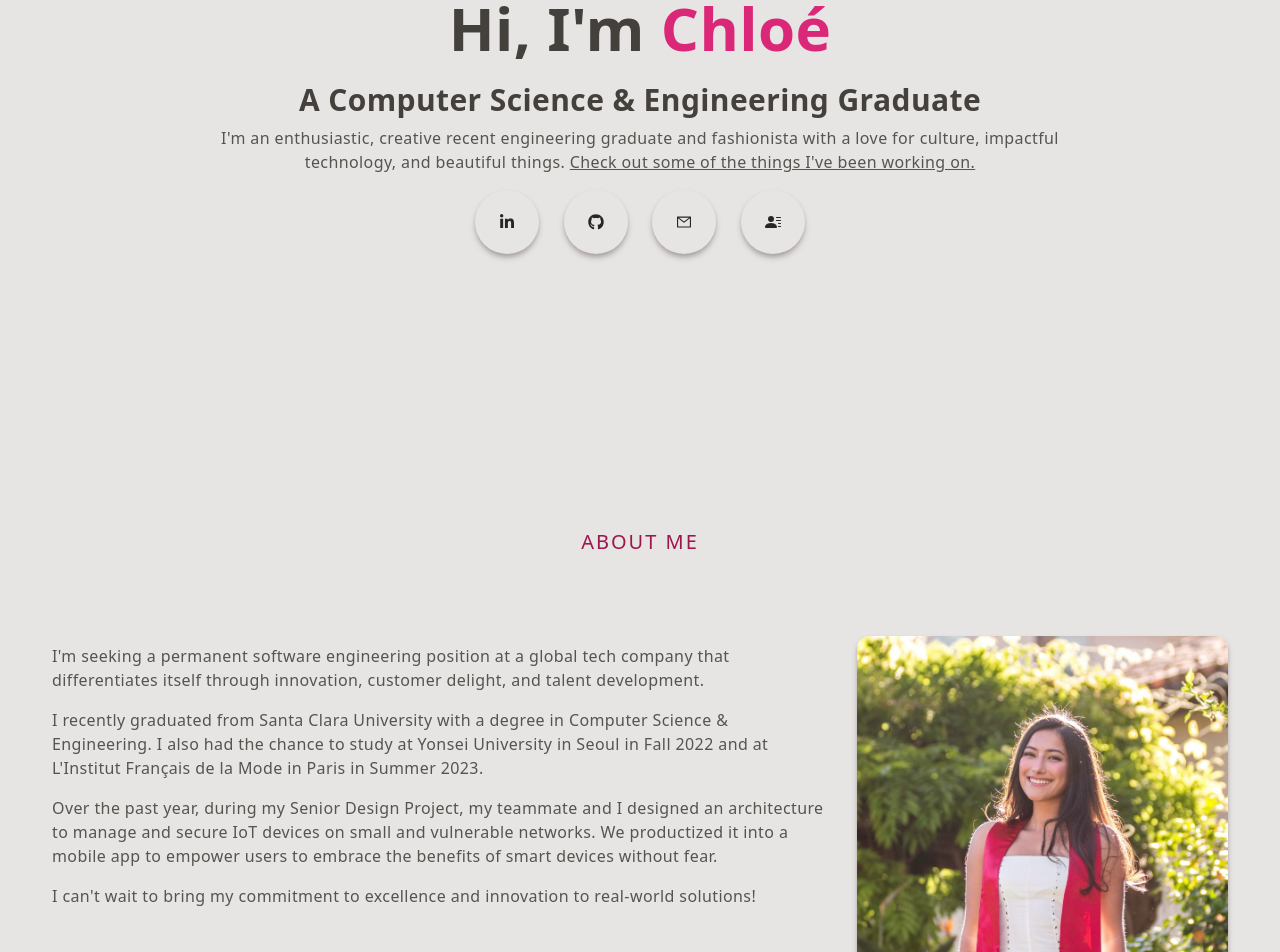
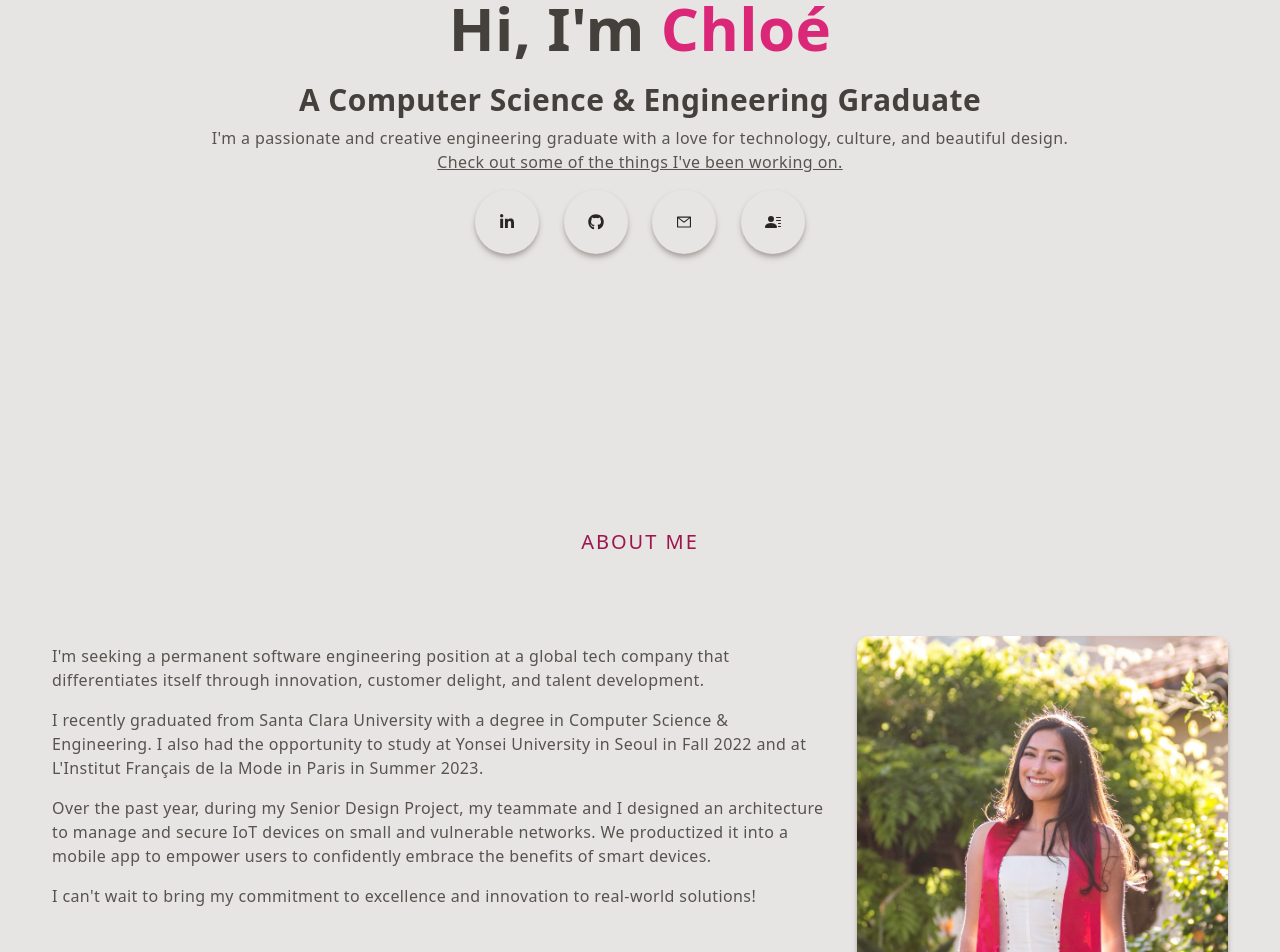
Before and after one commit to cnmorali/Personal-Website, a Next.js app: page / in a window 1280 px wide. Shown: the part 280-1232 px from the top of the page. Built offline with nearby package versions, Linux system fonts and the light colour scheme.

Commit message:
Small edits

```diff
--- a/src/app/components/About.jsx
+++ b/src/app/components/About.jsx
@@ -9,8 +9,8 @@ const About = () => {
       <div className='max-w-[1240px] m-auto md:grid grid-cols-3 gap-8 p-8'>
         <div className='col-span-2'>
           <p className='py-2 text-stone-600'>I&apos;m seeking a permanent software engineering position at a global tech company that differentiates itself through innovation, customer delight, and talent development.</p>
-          <p className='py-2 text-stone-600'>I recently graduated from Santa Clara University with a degree in Computer Science & Engineering. I also had the chance to study at Yonsei University in Seoul in Fall 2022 and at L&apos;Institut Français de la Mode in Paris in Summer 2023.</p>
-          <p className='py-2 text-stone-600'> Over the past year, during my Senior Design Project, my teammate and I designed an architecture to manage and secure IoT devices on small and vulnerable networks. We productized it into a mobile app to empower users to embrace the benefits of smart devices without fear.</p>
+          <p className='py-2 text-stone-600'>I recently graduated from Santa Clara University with a degree in Computer Science & Engineering. I also had the opportunity to study at Yonsei University in Seoul in Fall 2022 and at L&apos;Institut Français de la Mode in Paris in Summer 2023.</p>
+          <p className='py-2 text-stone-600'> Over the past year, during my Senior Design Project, my teammate and I designed an architecture to manage and secure IoT devices on small and vulnerable networks. We productized it into a mobile app to empower users to confidently embrace the benefits of smart devices.</p>
           <p className='py-2 text-stone-600'>I can&apos;t wait to bring my commitment to excellence and innovation to real-world solutions!</p>
         </div>
         <div className='w-full h-auto m-auto flex items-center justify-center'>
--- a/src/app/components/Main.jsx
+++ b/src/app/components/Main.jsx
@@ -20,7 +20,7 @@ const Main = () => {
                     </h2>
 
                     <p className="text-stone-600 max-w-[70%] m-auto">
-                        I&apos;m an enthusiastic, creative recent engineering graduate and fashionista with a love for culture, impactful technology, and beautiful things.{' '}
+                        I&apos;m a passionate and creative engineering graduate with a love for technology, culture, and beautiful design.{' '}
                         <Link href="/#projects" scroll={true}>
                             <span className="underline cursor-pointer hover:opacity-80">
                                 Check out some of the things I&apos;ve been working on.
--- a/src/pages/index.js
+++ b/src/pages/index.js
@@ -9,7 +9,7 @@ export default function Home(){
     return(
         <div>
             <Head>
-                <title>Chloé</title>
+                <title>Chloé Morali</title>
                 <meta name="description" content="generated by next app" />
                 <link rel="icon" href="assets/CNMsquare.png" />
             </Head>
```
